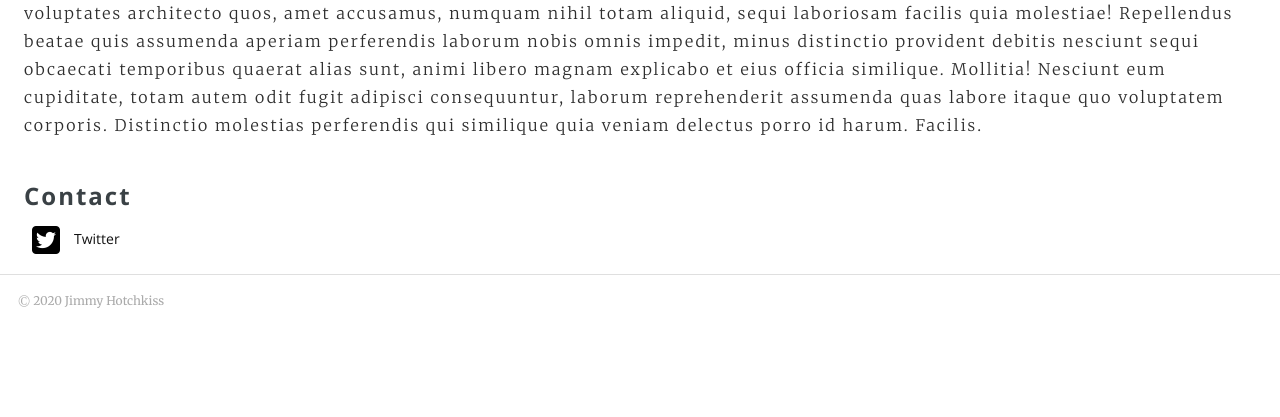
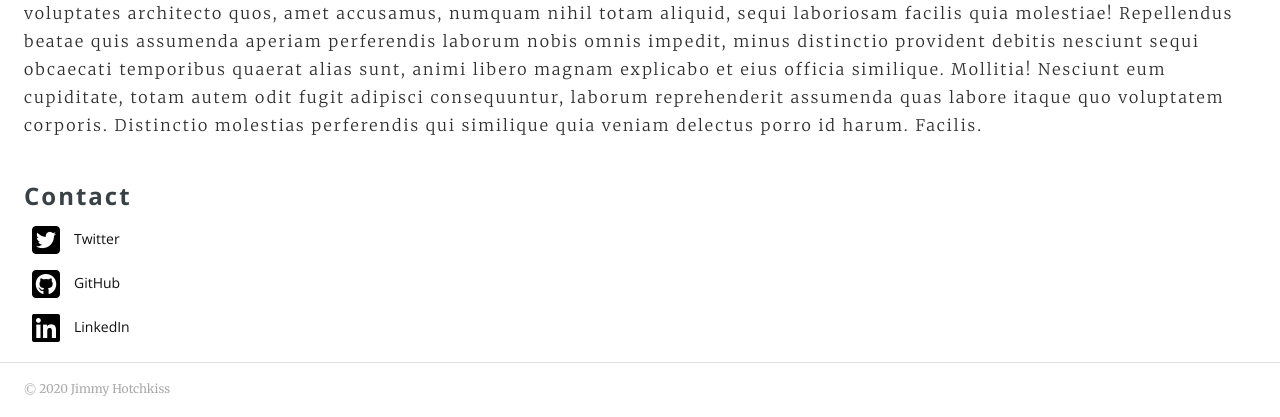
Before and after one commit to JimHotchkiss/portfolio, a PHP site: page / in a window 1280 px wide. Shown: the part 548-965 px from the top of the page. Before the commit the page ends 856 px from the top, so only its background shows below. Run offline with PHP 8.4, Linux system fonts and the light colour scheme; some libraries are stand-ins or nearby versions.

Commit message:
Added couple icons to contact section, and added hover effect on the span elements.

```diff
--- a/assets/style.css
+++ b/assets/style.css
@@ -267,8 +267,7 @@ nav {
 
 .footer {
   display: flex;
-  height: 28px;
-  padding: 18px;
+  padding: 18px 0 18px 24px;
 }
 
 .footer span {
@@ -282,3 +281,8 @@ nav {
   padding-left: 3px;
   margin: 0;
 }
+
+span:hover {
+  color: #037ba7;
+  transition: ease-in-out 0.3s;
+}
--- a/index.html
+++ b/index.html
@@ -80,6 +80,7 @@
         </p>
       </div>
     </div>
+    <!-- start contact div-->
     <div class="contact-div">
       <div class="contact-title">
         <h3 class="contact-title-text">Contact</h3>
@@ -92,7 +93,26 @@
           <h5 class="contact-name-text">Twitter</h5>
         </div>
       </div>
+      <div class="contact-card">
+        <div class="contact-img">
+          <i class="fab fa-github-square fa-2x"></i>
+        </div>
+        <div class="contact-name">
+          <h5 class="contact-name-text">GitHub</h5>
+        </div>
+      </div>
+      <div class="contact-card">
+        <div class="contact-img">
+          <i class="fab fa-linkedin fa-2x"></i>
+        </div>
+        <div class="contact-name">
+          <h5 class="contact-name-text">LinkedIn</h5>
+        </div>
+      </div>
     </div>
+
+    <!-- end contact div-->
+
     <div class="footer">
       <span class="footer-copy">&copy</span>
       <p class="footer-text">2020 Jimmy Hotchkiss</p>
```
